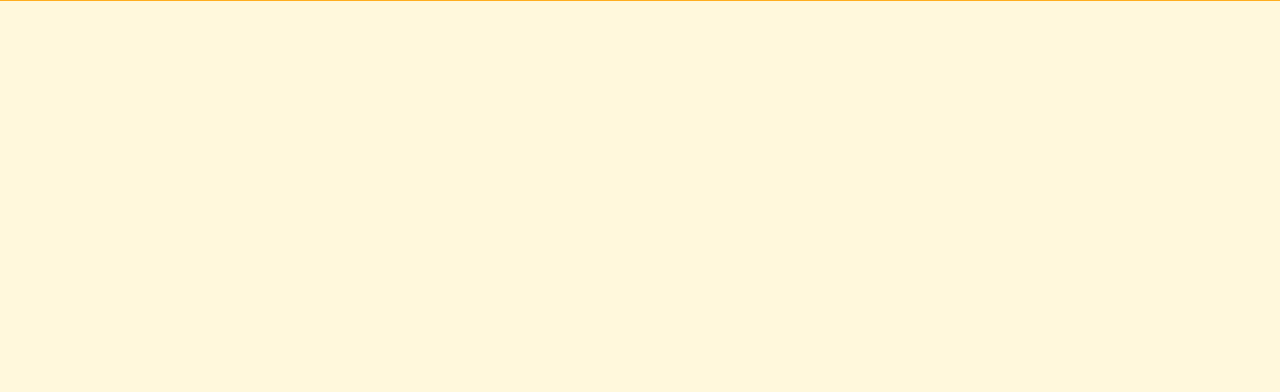
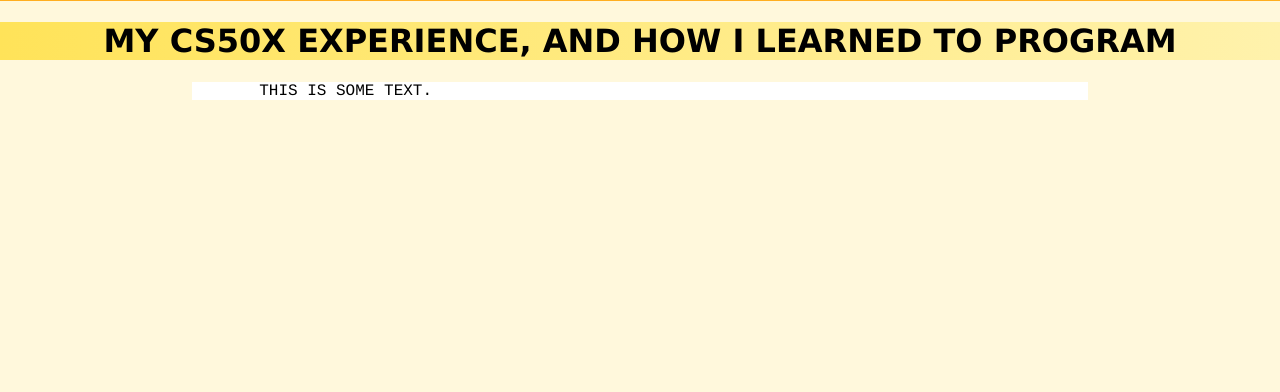
Before and after one commit to abhishekshahane/the-old-shekwrites, a Flask app: page /blogposts/cs50x in a window 1280 px wide. Shown: the part 389-781 px from the top of the page. Run offline with Flask 2, Linux system fonts and the light colour scheme; some libraries are stand-ins or nearby versions.

Commit message:
Update cs50x.html

```diff
--- a/templates/cs50x.html
+++ b/templates/cs50x.html
@@ -11,4 +11,8 @@ CS50x
     <li><a href="/contact" id="bigger">Contact me</a></li>
     <li id="b">Made by @AbhishekShahane</li>
 </ul>
+<h1 id="center">My CS50x Experience, and how I learned to program</h1>
+<div id="white">
+	<p id="smaller">This is some text.</p>
+</div>
 {% endblock %}
```
